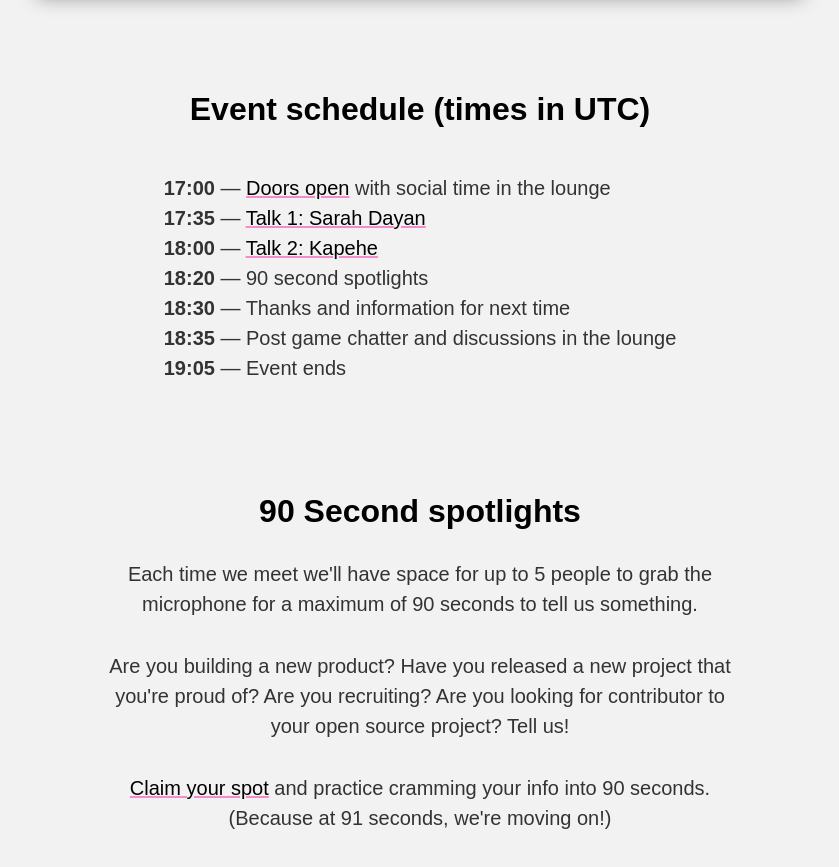
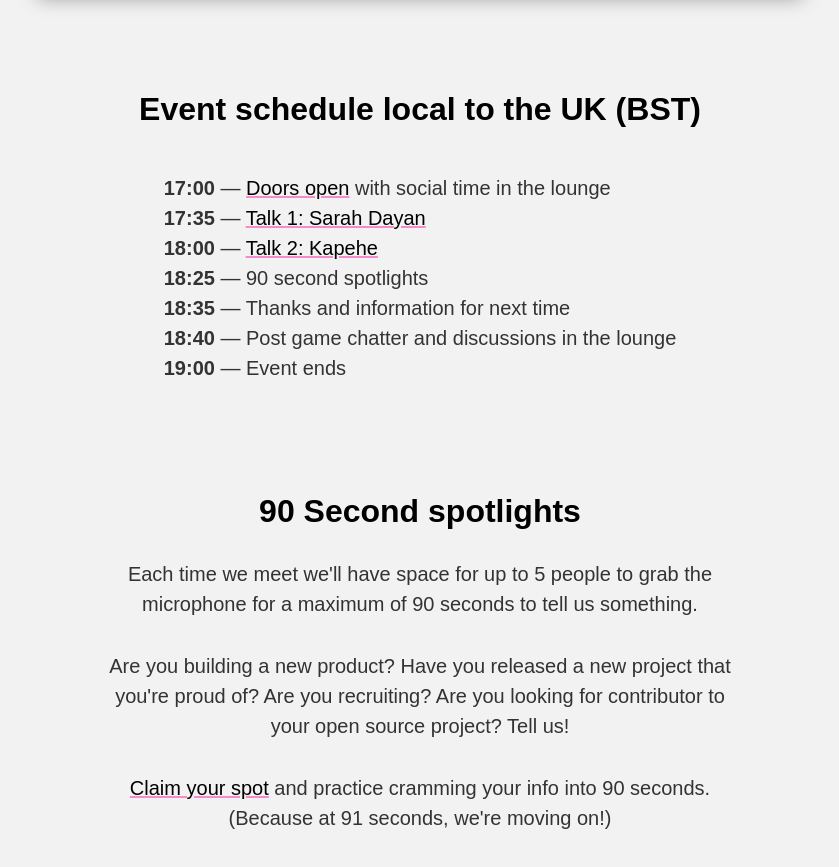
Before and after one commit to philhawksworth/jamstack-london, an Eleventy site: page src/site/events/2021-07-28.md in a window 1280 px wide. Shown: the part 1729-2596 px from the top of the page, without its empty margins (220-1059 px from the left). Built offline with nearby package versions, Linux system fonts and the light colour scheme; Eleventy itself is replaced by a stand-in of ours; files that its build step writes are made by us from their sources; what marked would draw is missing.

Commit message:
time tweaks

```diff
--- a/src/site/_includes/layouts/event.njk
+++ b/src/site/_includes/layouts/event.njk
@@ -22,7 +22,7 @@ layout: "layouts/base.njk"
 {% endfor %}
 </div>
 
-<h2>Event schedule (times in UTC)</h2>
+<h2>Event schedule local to the UK (BST)</h2>
 <ol class="schedule">
   <li>
     <time datetime="{{date | formatDate }} 17:00Z">17:00</time> — <span><a href="{{ eventLink }}">Doors open</a> with social time in the lounge</span>
@@ -34,16 +34,16 @@ layout: "layouts/base.njk"
     <time datetime="{{date | formatDate }} 18:00Z">18:00</time> — <span><a href="/talks/{{talks[1].title | slug }}">Talk 2: {{talks[1].speaker.name}}</a></span>
   </li>
   <li>
-    <time datetime="{{date | formatDate }} 18:20Z">18:20</time> — <span>90 second spotlights</span>
+    <time datetime="{{date | formatDate }} 18:25Z">18:25</time> — <span>90 second spotlights</span>
   </li>
   <li>
-    <time datetime="{{date | formatDate }} 18:30Z">18:30</time> — <span>Thanks and information for next time</span>
+    <time datetime="{{date | formatDate }} 18:35Z">18:35</time> — <span>Thanks and information for next time</span>
   </li>
   <li>
-    <time datetime="{{date | formatDate }} 18:35Z">18:35</time> — <span>Post game chatter and discussions in the lounge</span>
+    <time datetime="{{date | formatDate }} 18:40Z">18:40</time> — <span>Post game chatter and discussions in the lounge</span>
   </li>
   <li>
-    <time datetime="{{date | formatDate }} 19:05Z">19:05</time> — <span>Event ends</span>
+    <time datetime="{{date | formatDate }} 19:00Z">19:00</time> — <span>Event ends</span>
   </li>
 </ol>
 
```
